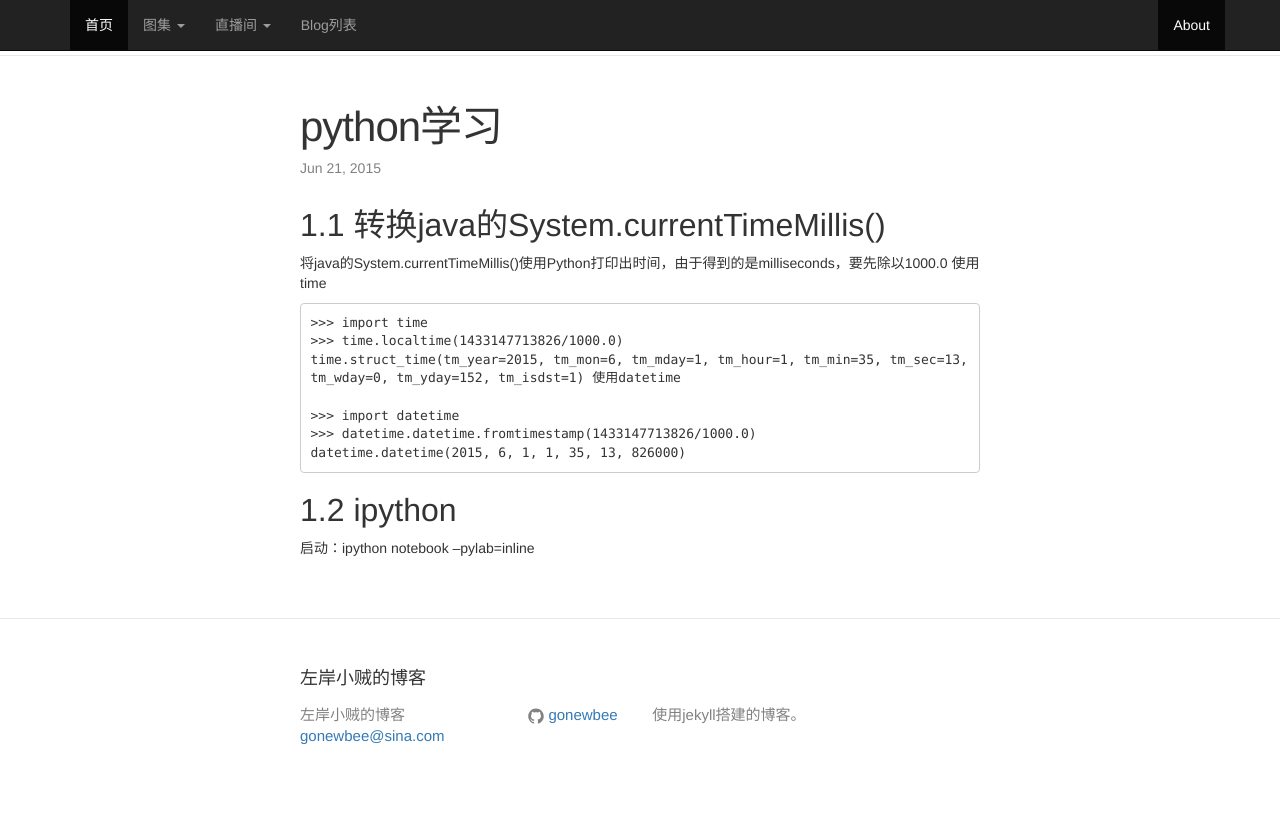
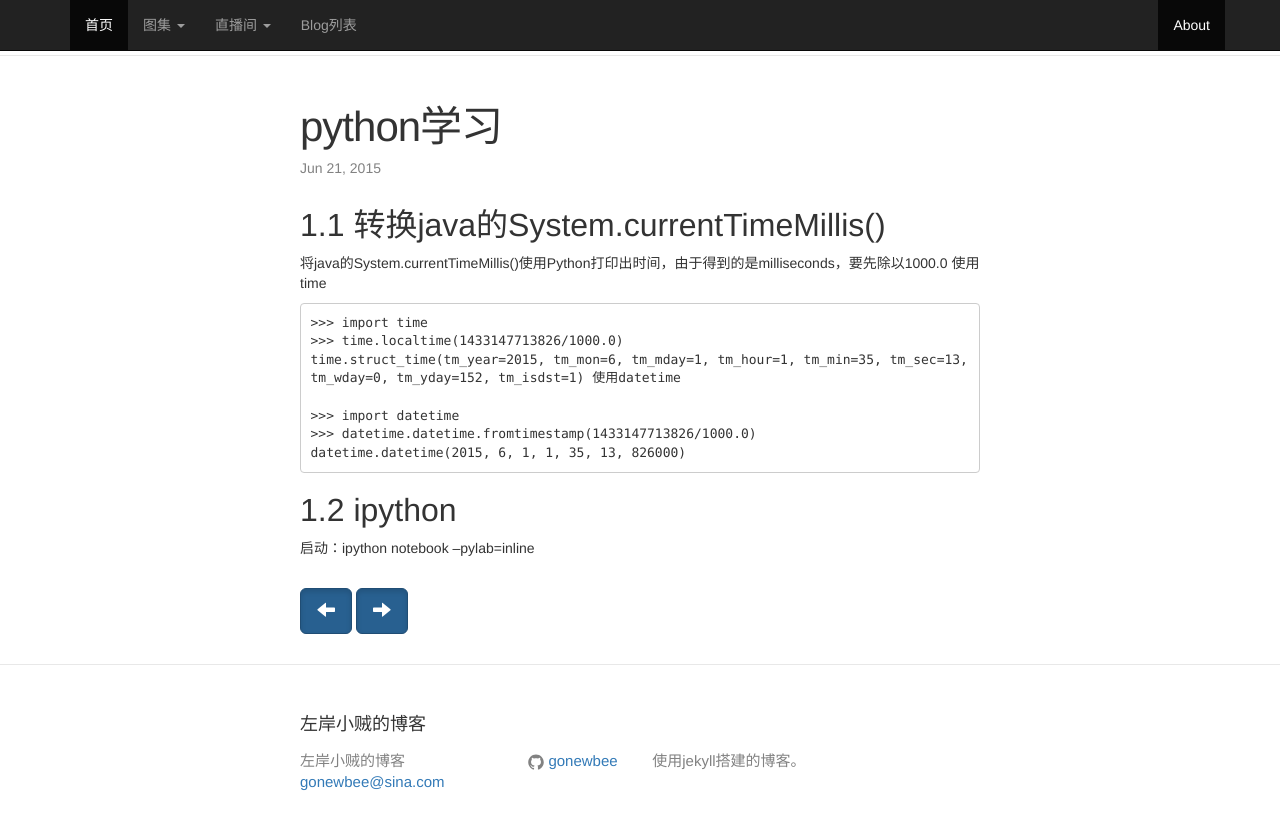
Before and after one commit to gonewbee/gonewbee.github.io, a Jekyll site: the page built from _posts/2015-06-21-python-learn.md, in a window 1280 px wide. Shown: the top 829 px of the page. Built offline with Jekyll 4.4.1, drawn with Linux system fonts in a browser that asks for light colours; nearby versions of some CDN libraries; comment, search, counter and statistics services are not loaded.

Commit message:
修改_layouts/post.html为文章提供上一篇和下一篇功能

```diff
--- a/_layouts/post.html
+++ b/_layouts/post.html
@@ -14,6 +14,9 @@ layout: default
 
 </div>
 
+<a href="{{ page.next.url | prepend: site.baseurl }}" class="btn btn-primary btn-lg active" role="button" title="{{ page.next.title }}"><span class="glyphicon glyphicon-arrow-left" aria-hidden="true"></span></a>
+<a href="{{ page.previous.url | prepend: site.baseurl }}" class="btn btn-primary btn-lg active" role="button" title="{{ page.previous.title }}"><span class="glyphicon glyphicon-arrow-right" aria-hidden="true"></span></a>
+
 <a name="comment"></a>
 <div id="SOHUCS" sid="blog_{{ page.sid }}"></div>
 <script src="/js/comment.js"></script>
```
